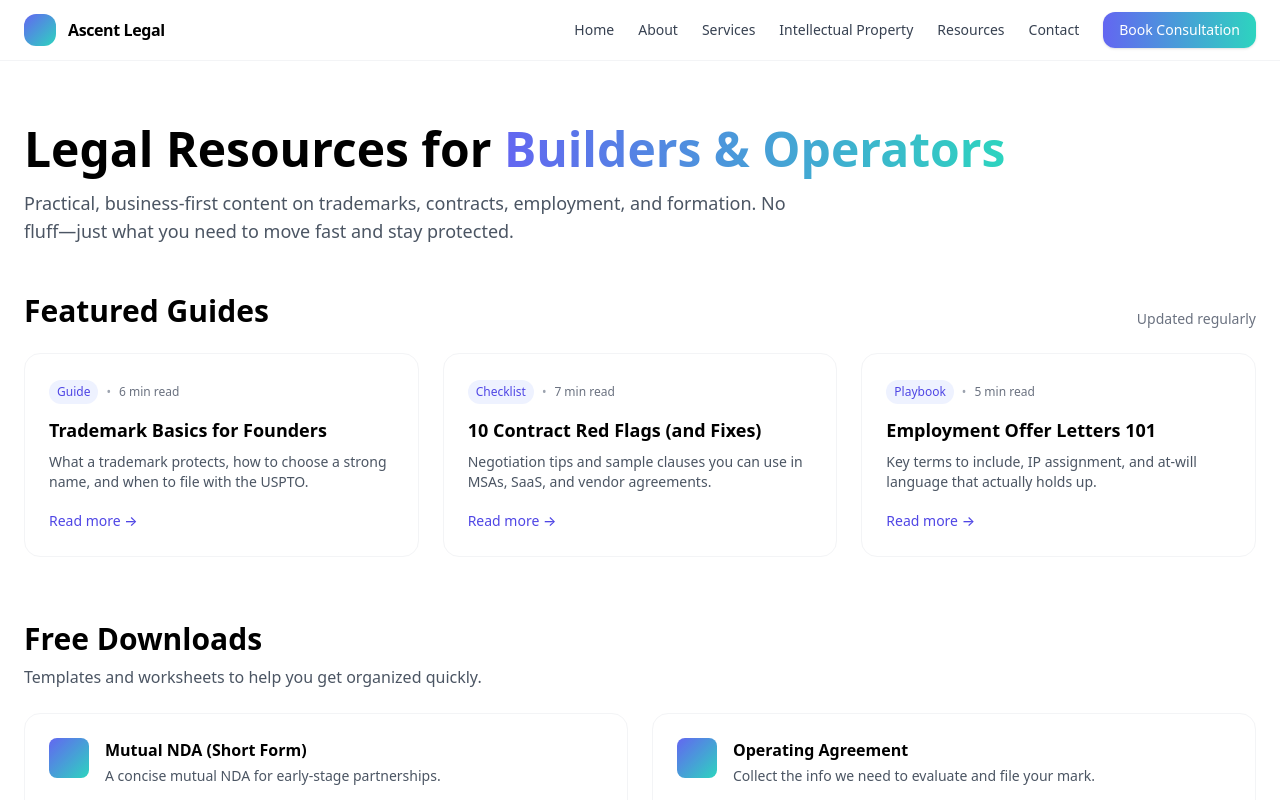
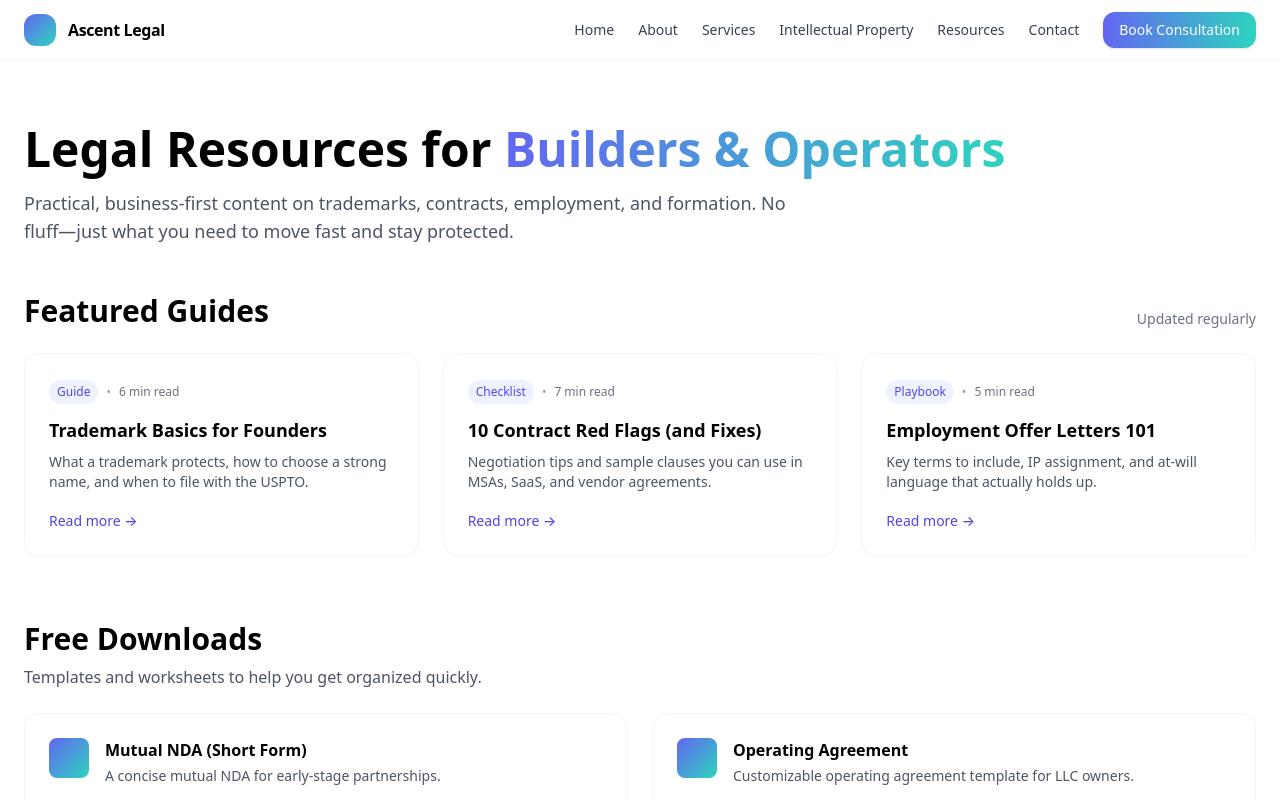
Before and after one commit to ajdreams17/Ascentlegal, a Next.js app: page /resources in a window 1280 px wide. Shown: the top 800 px of the page. Built offline with nearby package versions, Linux system fonts and the light colour scheme.

Commit message:
Update page.jsx

```diff
--- a/app/resources/page.jsx
+++ b/app/resources/page.jsx
@@ -41,7 +41,7 @@ const downloads = [
   },
   {
     title: "Operating Agreement",
-    desc: "Collect the info we need to evaluate and file your mark.",
+    desc: "Customizable operating agreement template for LLC owners.",
     href: "/operating_agreement.docx",
   },
 ];
```
